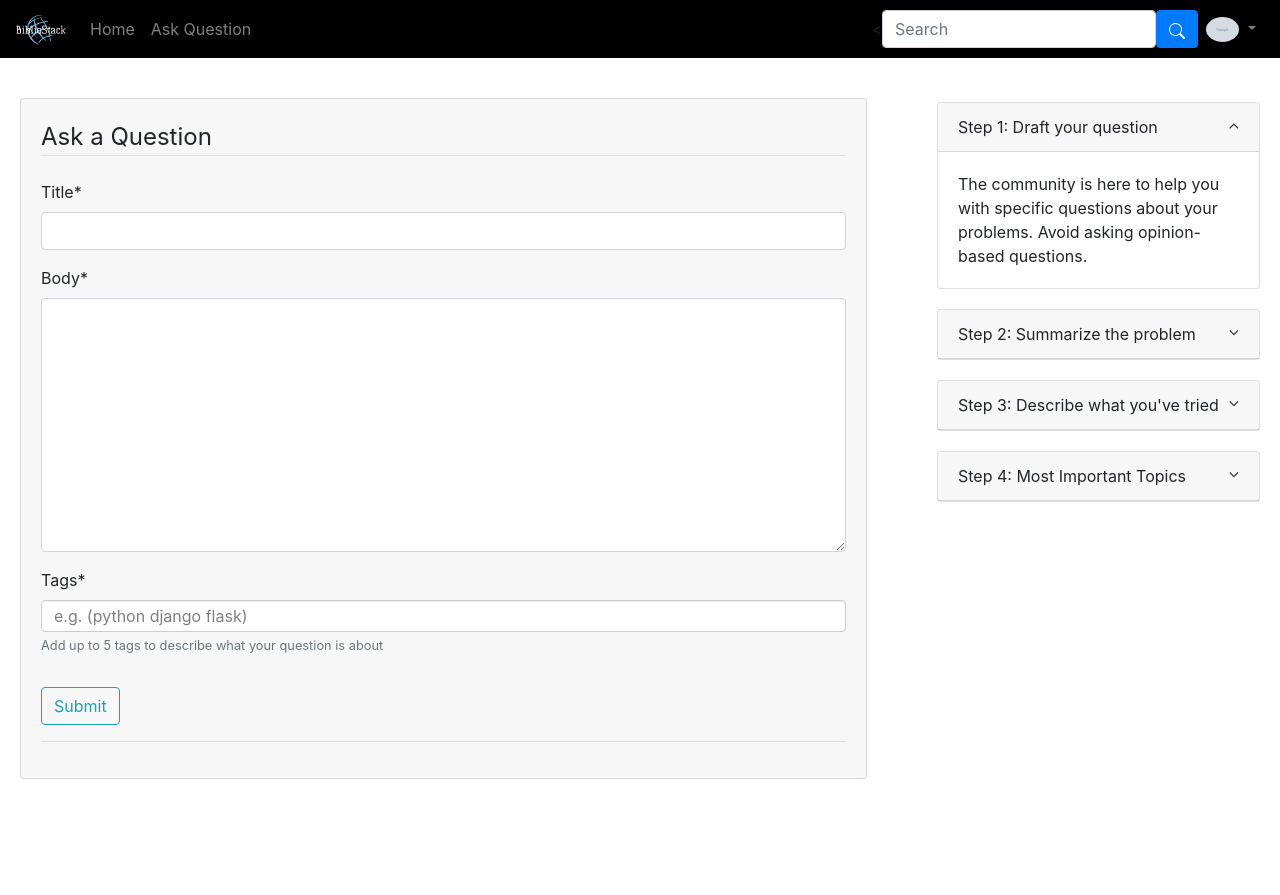
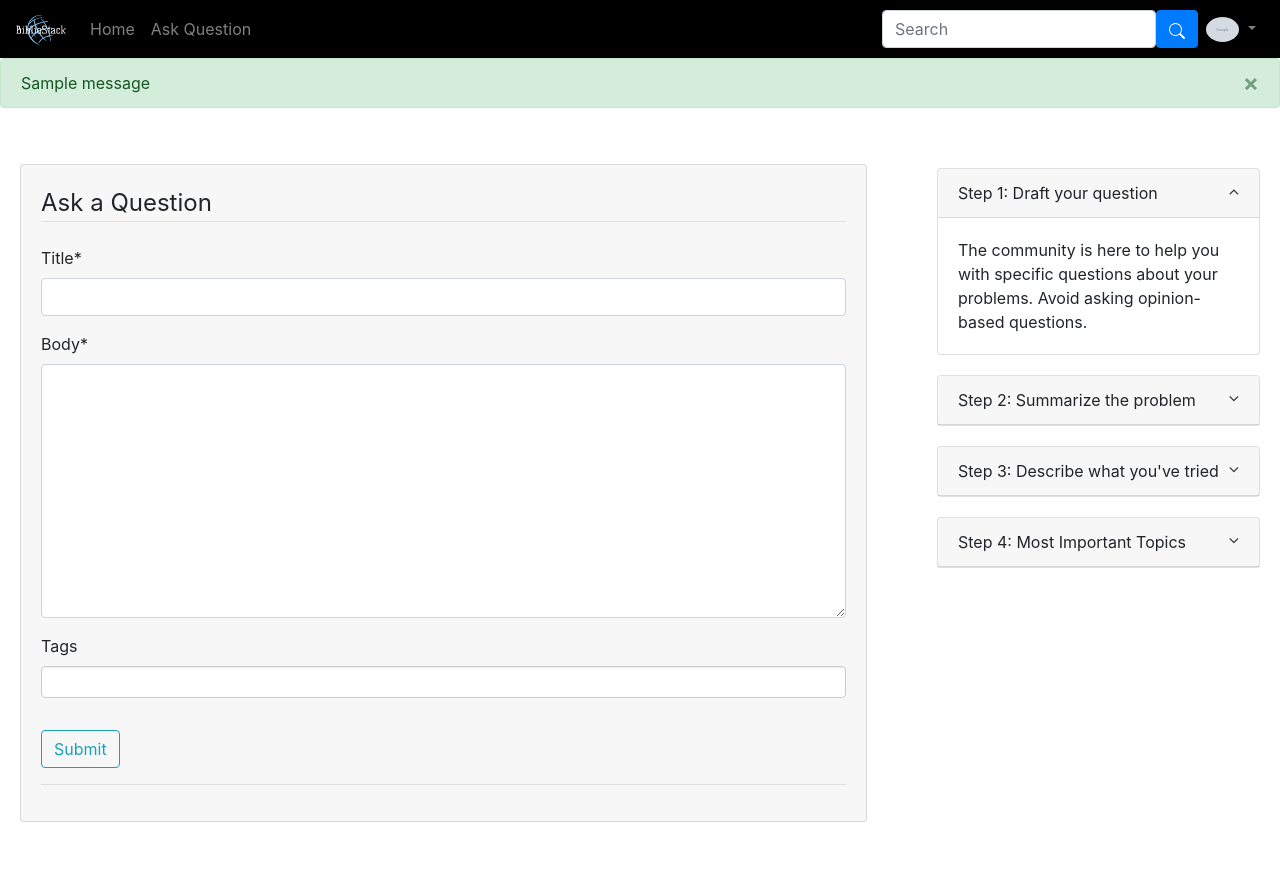
Before and after one commit to EolNuha/bibliostack, a Django app: page /datadump/create-post/ in a window 1280 px wide. Shown: the top 895 px of the page. Run offline with Django 3.2, Linux system fonts and the light colour scheme; a user stored in the database is signed in; tables that the repository leaves empty hold one stand-in row (values such as "Sample post"); grey boxes marked "Sample" are stand-in pictures; one stand-in notice (Sample message) is shown; some libraries are stand-ins or nearby versions.

Commit message:
Changed create post forms and also added messages

```diff
--- a/accounts/views.py
+++ b/accounts/views.py
@@ -43,6 +43,7 @@ def profile(request):
     return render(request, 'accounts/profile.html', context)
 
 
+@login_required
 def posts(request):
     user_posts = Post.objects.filter(author=request.user)
     paginator = Paginator(user_posts, 5)
--- a/datadump/forms.py
+++ b/datadump/forms.py
@@ -1,8 +1,10 @@
 from django import forms
 from .models import Post
+from taggit.forms import TagField
 
 
 class CreatePost(forms.ModelForm):
     class Meta:
         model = Post
         fields = ['title', 'body', 'tags']
+    tags = TagField(help_text="Add up to 5 tags that most describe what your question is about")
--- a/datadump/static/datadump/styles/base.css
+++ b/datadump/static/datadump/styles/base.css
@@ -145,3 +145,12 @@ textarea.form-input {resize: vertical;}
   content: "\f106";
 }
 p.panel-title{margin-bottom: 0;}
+
+
+
+/* logo style */
+
+.logo {transition: transform .2s;}
+.logo:hover {
+    transform: scale(1.1); /* (150% zoom - Note: if the zoom is too large, it will go outside of the viewport) */
+}
--- a/datadump/templates/datadump/base.html
+++ b/datadump/templates/datadump/base.html
@@ -27,15 +27,10 @@
     <link rel="stylesheet" href="{% static 'datadump/tagsinput/app.css' %}">
     <link rel="stylesheet" href="{% static 'datadump/styles/base.css' %}">
 </head>
-<style>
-    .logo {transition: transform .2s;}
-    .logo:hover {
-  transform: scale(1.1); /* (150% zoom - Note: if the zoom is too large, it will go outside of the viewport) */
-}
-</style>
 <body>
 <nav class="navbar navbar-expand-lg navbar-dark bg-dark">
-    <a class="navbar-brand" href="/datadump"><img src="{% static 'datadump/images/logo_bibliostack.png' %}" height="30px" class="logo"></a>
+    <a class="navbar-brand" href="/datadump"><img src="{% static 'datadump/images/logo_bibliostack.png' %}"
+                                                  height="30px" class="logo"></a>
     <button class="navbar-toggler" type="button" data-toggle="collapse" data-target="#navbarNavDropdown"
             aria-controls="navbarNavDropdown" aria-expanded="false" aria-label="Toggle navigation">
         <span class="navbar-toggler-icon"></span>
@@ -51,10 +46,10 @@
         </ul>
         <ul class="navbar-nav">
             <form class="form-inline" method="get" action="/datadump/search">
-                <<input class="form-control autocomplete" type="search" placeholder="Search" aria-label="Search"
-                        name="search"
-                        autocomplete="off"
-                        value="{{ search }}" required id="search">
+                <input class="form-control autocomplete" type="search" placeholder="Search" aria-label="Search"
+                       name="search"
+                       autocomplete="off"
+                       value="{{ search }}" required id="search">
 
                 <button class="btn btn-primary my-2 my-sm-0" type="submit">
                     <svg xmlns="http://www.w3.org/2000/svg" width="16" height="16" fill="currentColor"
@@ -83,6 +78,16 @@
         </ul>
     </div>
 </nav>
+{% if messages %}
+    {% for message in messages %}
+    <div class="alert alert-{% if message.tags %}{% if message.tags == 'error' %}danger{% else %}{{ message.tags }}{% endif %}{% endif %} alert-dismissible fade show" role="alert">
+        {{ message }}
+        <button type="button" class="close" data-dismiss="alert" aria-label="Close">
+            <span aria-hidden="true">&times;</span>
+        </button>
+    </div>
+    {% endfor %}
+{% endif %}
 <div class="content-body">
     <div class="row">
         <div id="content" class="content">
@@ -194,6 +199,7 @@ $(function() {
   });
 
 
+
 </script>
 <script src="{% static 'datadump/tagsinput/bootstrap-tagsinput.min.js' %}"></script>
 <script src="{% static 'datadump/tagsinput/bootstrap-tagsinput-angular.min.js' %}"></script>
@@ -202,6 +208,7 @@ $(function() {
   confirmKeys: [32, 44],
   maxTags: 5
 });
+
 </script>
 </body>
 </html>
--- a/datadump/templates/datadump/post/create_post.html
+++ b/datadump/templates/datadump/post/create_post.html
@@ -11,29 +11,7 @@
                 {% csrf_token %}
                 <fieldset class="form-group">
                     <legend class="border-bottom mb-4">Ask a Question</legend>
-                    <div id="div_id_title" class="form-group">
-                        <label for="id_title" class=" requiredField">Title*</label>
-                        <div class="">
-                            <input type="text" name="title" maxlength="250" class="textinput textInput form-control"
-                                   required id="id_title">
-                        </div>
-                    </div>
-                    <div id="div_id_body" class="form-group">
-                        <label for="id_body" class=" requiredField">Body*</label>
-                        <div class="">
-                            <textarea name="body" cols="40" rows="10" class="textarea form-control" required
-                                      id="id_body"></textarea>
-                        </div>
-                    </div>
-                    <div id="div_id_tags" class="form-group">
-                        <label for="id_tags" class=" requiredField">Tags*</label>
-                        <div class="">
-                            <input type="text" name="tags" class="tagwidget form-control" required id="id_tags"
-                                   data-role="tagsinput" placeholder="e.g. (python django flask)">
-                            <small id="hint_id_tags" class="form-text text-muted">Add up to 5 tags to describe what your
-                                question is about</small>
-                        </div>
-                    </div>
+                        {{ create_form|crispy }}
                 </fieldset>
                 <div class="form-group">
                     <button class="btn btn-outline-info" type="submit" name="create_post">Submit</button>
--- a/datadump/views.py
+++ b/datadump/views.py
@@ -8,6 +8,7 @@ from django.db.models.signals import pre_save
 from django.contrib.auth.decorators import login_required
 from django.core.mail import EmailMessage
 from django.contrib.postgres.search import SearchQuery, SearchRank, SearchVector
+from django.contrib import messages
 
 
 def post_list(request, tag_slug=None):
@@ -61,7 +62,13 @@ def post_update(request, year, month, day, post):
                 obj = create_form.save()
                 obj.slug = slugify(obj.title)
                 obj.save()
-            return redirect(f'{post.get_absolute_url()}')
+                messages.success(request, "Question Updated Successfully!")
+                return redirect(f'{post.get_absolute_url()}')
+            else:
+                for field in create_form:
+                    for error in field.errors:
+                        error = error
+                messages.error(request, f"{error}")
     else:
         return redirect('/datadump')
 
@@ -94,6 +101,7 @@ def post_detail(request, year, month, day, post):
             msg.send()
         elif 'delete_post' in request.POST:
             Post.objects.filter(slug=post_slug, status='published', publish__year=year, publish__month=month, publish__day=day).delete()
+            messages.success(request, "Question deleted successfully!")
             return redirect('/datadump')
         elif 'add_comment' in request.POST:
             if request.user.is_authenticated:
@@ -108,6 +116,7 @@ def post_detail(request, year, month, day, post):
                 comment = request.POST.get('comment')
                 c = Comment(post=post, name=name, email=email, body=comment)
                 c.save()
+            messages.success(request, "Comment added successfully!")
     context = {
         'post': post,
         'comments': comments,
@@ -140,7 +149,13 @@ def create_post(request):
                     instance.status = "published"
                 pre_save.connect(pre_save_post_receiver, sender=Post)
                 create_form.save()
+                messages.success(request, "Question posted successfully!")
                 return redirect('/datadump')
+            else:
+                for field in create_form:
+                    for error in field.errors:
+                        error = error
+                messages.error(request, f"{error}")
     else:
         create_form = CreatePost()
 
```
